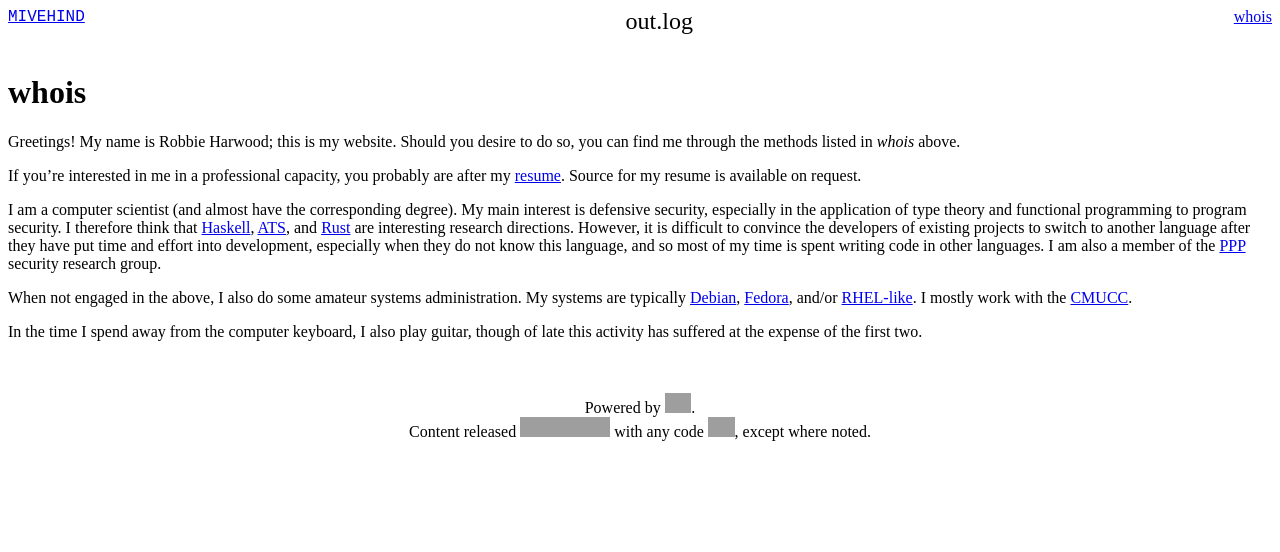
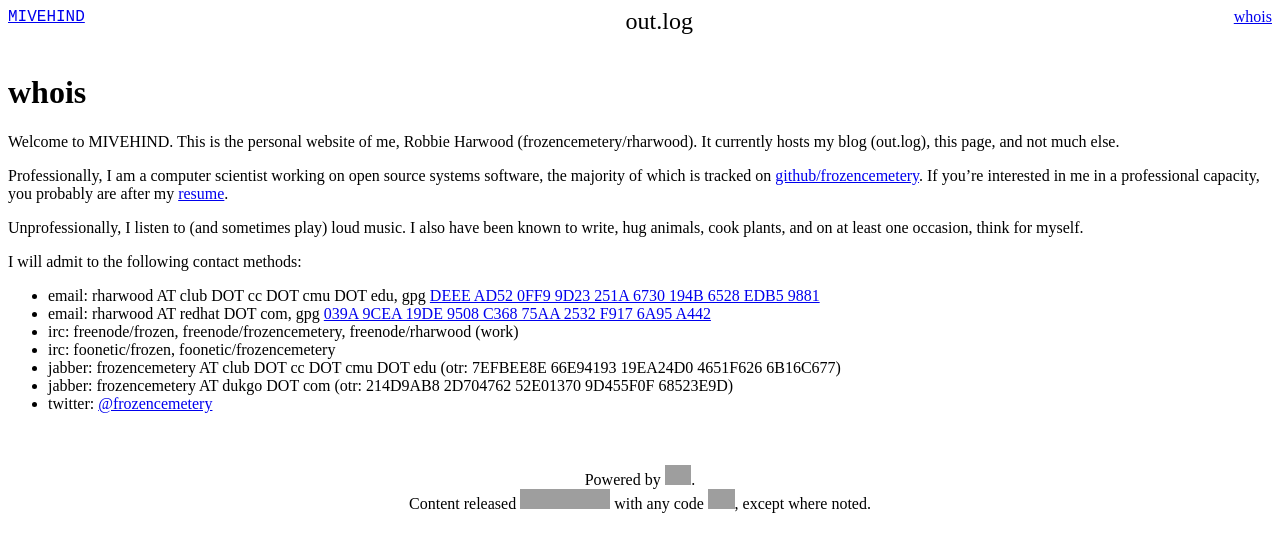
Before and after one commit to frozencemetery/mivehind.net, a Jekyll site: the page built from about.md, in a window 1280 px wide. Shown: the top 552 px of the page. Built offline with Jekyll 4.4.1, drawn with Linux system fonts in a browser that asks for light colours; Markdown is read by kramdown in place of the engine named in the settings; grey boxes are pictures that could not be loaded.

Commit message:
Update about page

```diff
--- a/about.md
+++ b/about.md
@@ -4,29 +4,30 @@ title: whois
 permalink: /about/
 ---
 
-Greetings!  My name is Robbie Harwood; this is my website.  Should you desire
-to do so, you can find me through the methods listed in *whois* above.
+Welcome to MIVEHIND.  This is the personal website of me, Robbie Harwood
+(frozencemetery/rharwood).  It currently hosts my blog (out.log), this page,
+and not much else.
 
-If you're interested in me in a professional capacity, you probably are after
-my [resume](http://www.club.cc.cmu.edu/~rharwood/resume.pdf).  Source for my
-resume is available on request.
+Professionally, I am a computer scientist working on open source systems
+software, the majority of which is tracked on
+[github/frozencemetery](https://github.com/frozencemetery/).  If you're
+interested in me in a professional capacity, you probably are after my
+[resume](http://www.club.cc.cmu.edu/~rharwood/resume.pdf).
 
-I am a computer scientist (and almost have the corresponding degree).  My
-main interest is defensive security, especially in the application of type
-theory and functional programming to program security.  I therefore think that
-[Haskell](http://www.haskell.org/), [ATS](http://www.ats-lang.org/), and
-[Rust](http://www.rust-lang.org/) are interesting research directions.
-However, it is difficult to convince the developers of existing projects to
-switch to another language after they have put time and effort into
-development, especially when they do not know this language, and so most of my
-time is spent writing code in other languages.  I am also a member of the
-[PPP](http://www.pwning.net/) security research group.
+Unprofessionally, I listen to (and sometimes play) loud music.  I also have
+been known to write, hug animals, cook plants, and on at least one occasion,
+think for myself.
 
-When not engaged in the above, I also do some amateur systems administration.
-My systems are typically [Debian](http://www.debian.org/),
-[Fedora](https://fedoraproject.org/), and/or
-[RHEL-like](https://www.redhat.com/).  I mostly work with the
-[CMUCC](https://www.club.cc.cmu.edu/services).
+I will admit to the following contact methods:
 
-In the time I spend away from the computer keyboard, I also play guitar,
-though of late this activity has suffered at the expense of the first two.
+- email: rharwood AT club DOT cc DOT cmu DOT edu, gpg
+  [DEEE AD52 0FF9 9D23 251A  6730 194B 6528 EDB5 9881](https://pgp.mit.edu/pks/lookup?op=vindex&search=0x194B6528EDB59881)
+- email: rharwood AT redhat DOT com, gpg
+  [039A 9CEA 19DE 9508 C368  75AA 2532 F917 6A95 A442](https://pgp.mit.edu/pks/lookup?op=vindex&search=0x2532F9176A95A442)
+- irc: freenode/frozen, freenode/frozencemetery, freenode/rharwood (work)
+- irc: foonetic/frozen, foonetic/frozencemetery
+- jabber: frozencemetery AT club DOT cc DOT cmu DOT edu (otr: 7EFBEE8E
+  66E94193 19EA24D0 4651F626 6B16C677)
+- jabber: frozencemetery AT dukgo DOT com (otr: 214D9AB8 2D704762 52E01370
+  9D455F0F 68523E9D)
+- twitter: [@frozencemetery](https://twitter.com/frozencemetery)
```
